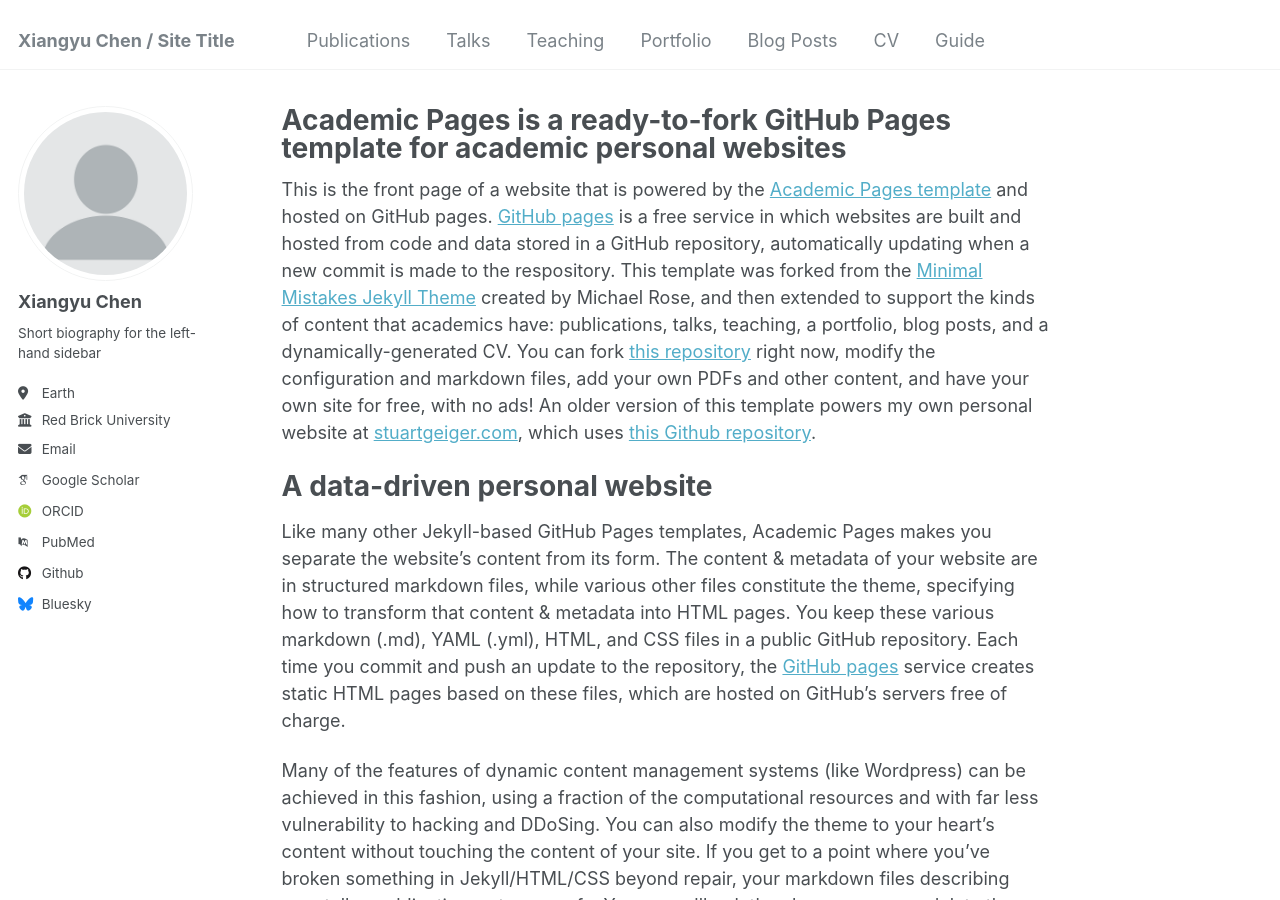
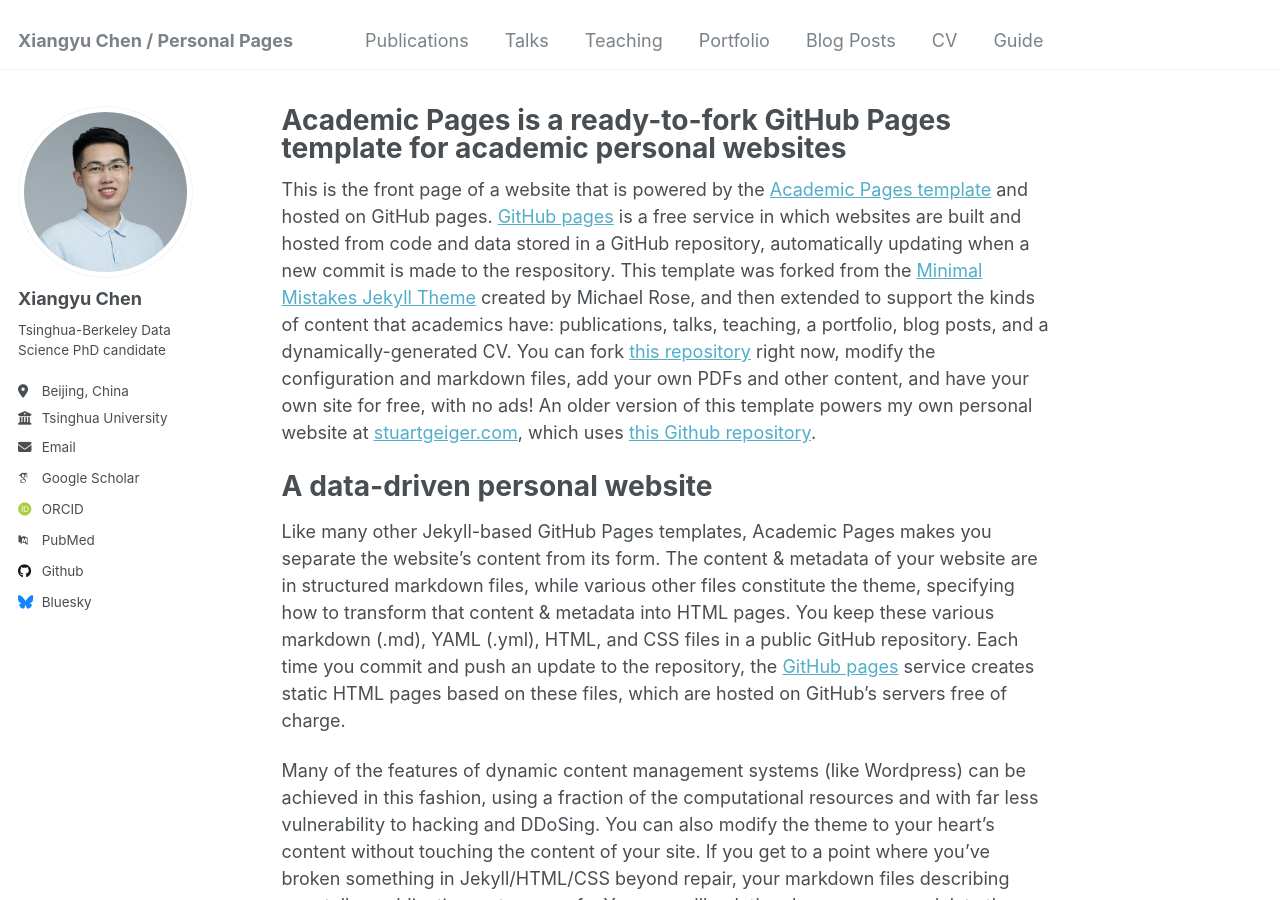
Before and after one commit to xychendave/xychendave, a Jekyll site: the page built from _pages/about.md, in a window 1280 px wide and 900 px high. Built offline with Jekyll 4.4.1, drawn with Linux system fonts in a browser that asks for light colours; some web fonts are replaced.

```diff
--- a/_config.yml
+++ b/_config.yml
@@ -10,7 +10,7 @@
 # 中国的local怎么写
 # locale                   : "zh-CN"
 locale                   : "en-US"
-title                    : "Xiangyu Chen / Site Title"
+title                    : "Xiangyu Chen / Personal Pages"
 title_separator          : "-"
 name                     : &name "Xiangyu Chen"
 description              : &description "personal description"
@@ -26,15 +26,15 @@ author:
   avatar           : "profile.png"
   name             : "Xiangyu Chen"
   pronouns         : # example: "she/her"
-  bio              : "Short biography for the left-hand sidebar"
-  location         : "Earth"
-  employer         : "Red Brick University"
+  bio              : "Tsinghua-Berkeley Data Science PhD candidate"
+  location         : "Beijing, China"
+  employer         : "Tsinghua University"
   uri              : # URL
-  email            : "none@example.org"
+  email            : "xy-c21@mails.tsinghua.edu.cn"
 
   # Academic websites
   arxiv            : # URL - Update with the correct link to your profile
-  googlescholar    : "https://scholar.google.com/citations?user=PS_CX0AAAAAJ"
+  googlescholar    : "https://scholar.google.com.hk/citations?user=0I9pMzcAAAAJ&hl=zh-CN"
   impactstory      : # URL
   orcid            : "http://orcid.org/yourorcidurl"
   semantic         : # URL
@@ -45,7 +45,7 @@ author:
   bitbucket        : # Username - Update with your username on the site
   codepen          : # Username
   dribbble         : # Username
-  github           : "academicpages"
+  github           : "https://github.com/xychendave"
   kaggle           : # Username
   stackoverflow    : # User number or user number and name (i.e., use "1" or "1/jeff-atwood")
 
@@ -74,6 +74,7 @@ author:
   xing             : # Username
   youtube          : # Username
   zhihu            : # Username
+  bilibili         : "bilibili.com"
 
 # Publication Category - The following the list of publication categories and their headings
 publication_category:
```
Also changed, not shown: images/profile.png, 2 other files.
